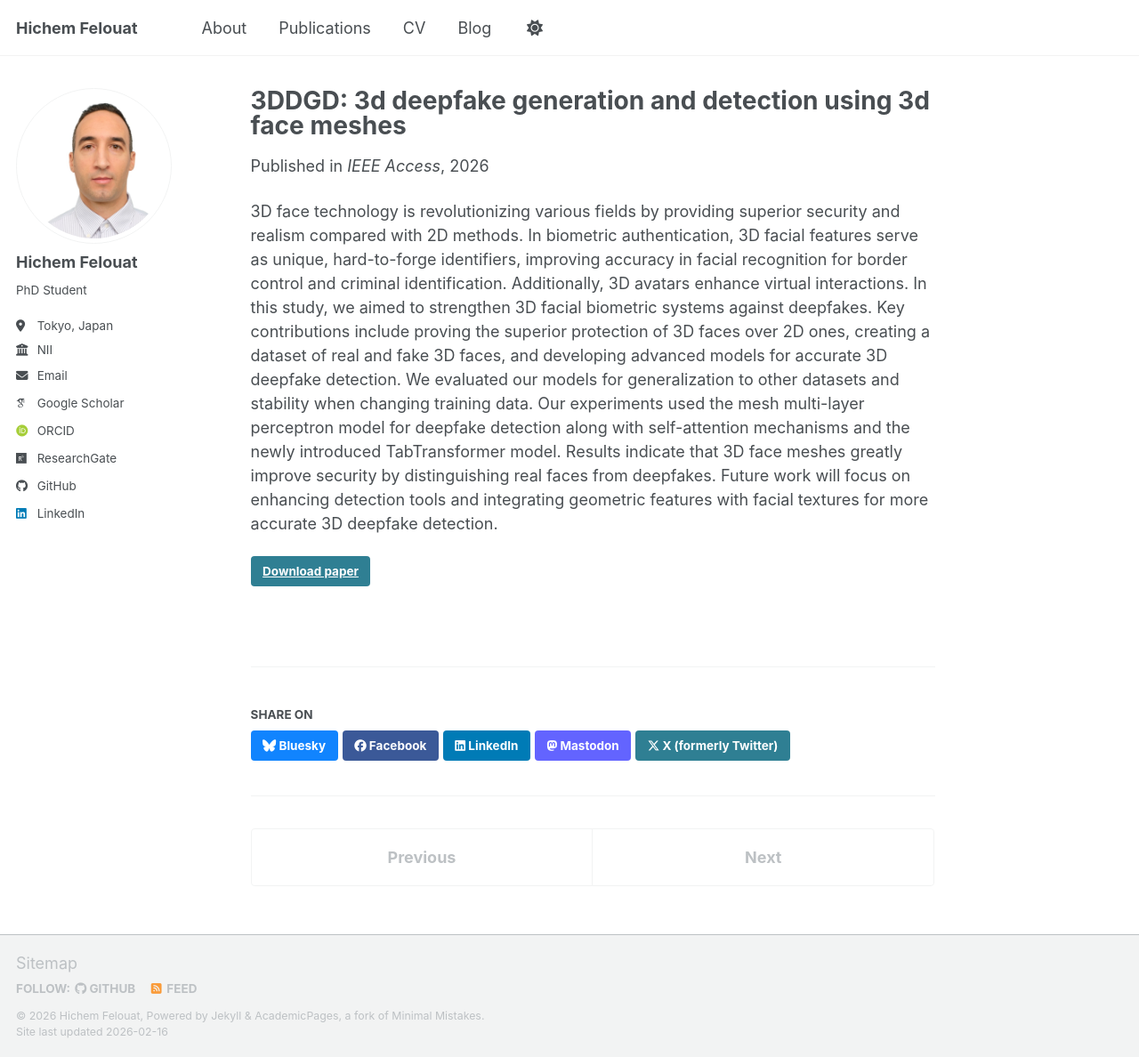
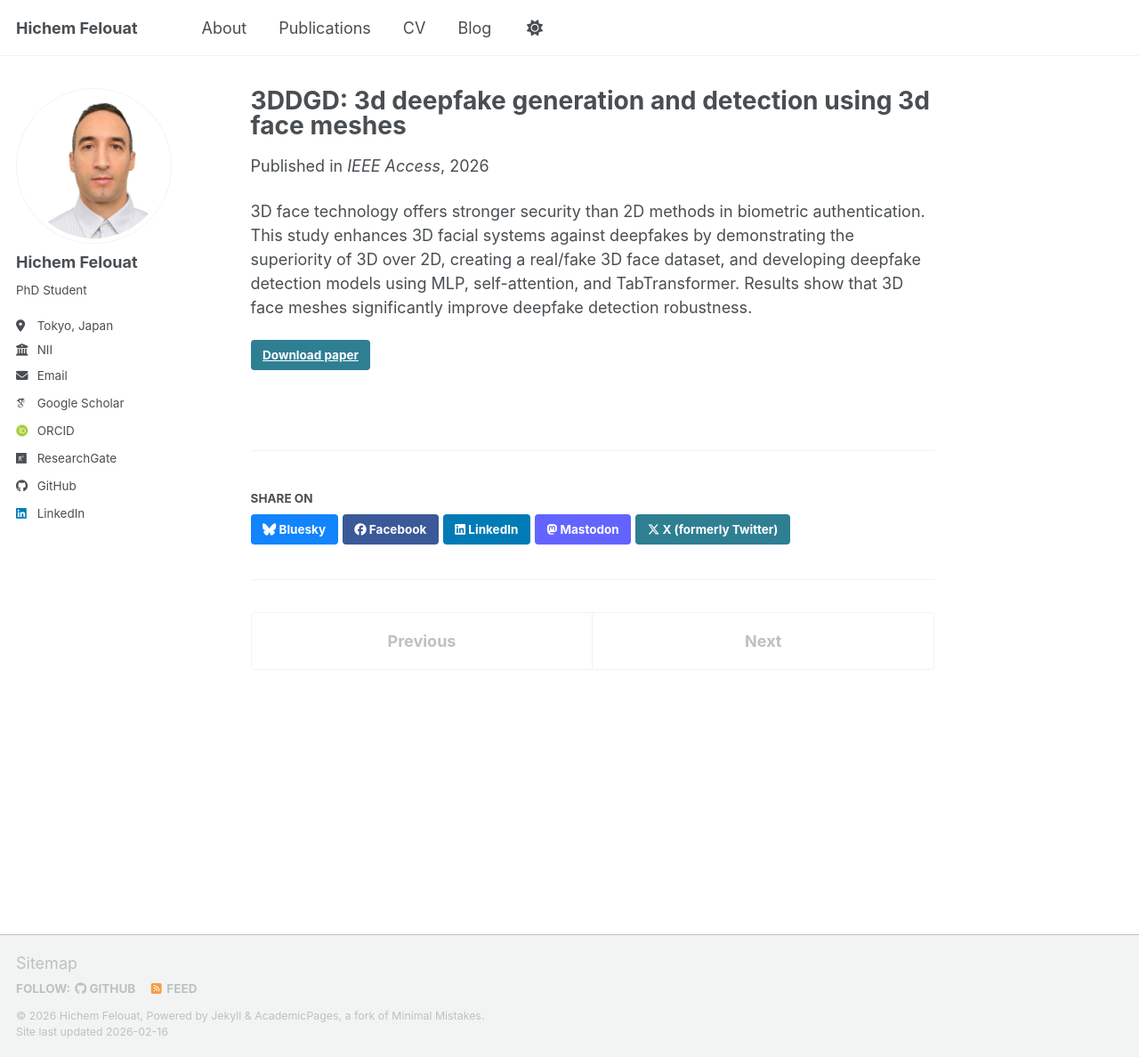
Before and after one commit to hichemfelouat/hichemfelouat.github.io, a Jekyll site: the page built from _publications/2025-01-3ddgd.md, in a window 1280 px wide and 1188 px high. Shown: the whole window at 89% size. Built offline with Jekyll 4.4.1, drawn with Linux system fonts in a browser that asks for light colours; some web fonts are replaced; a script bundle is joined from its source files by our own code; library files that are not in the unit come from our copies.

Commit message:
Update 2025-01-3ddgd.md

```diff
--- a/_publications/2025-01-3ddgd.md
+++ b/_publications/2025-01-3ddgd.md
@@ -7,6 +7,7 @@ date: 2026-01-01
 venue: 'IEEE Access'
 paperurl: '[https://arxiv.org/pdf/2511.19958](https://ieeexplore.ieee.org/abstract/document/11039631/])'
 ---
-3D face technology is revolutionizing various fields by providing superior security and realism compared with 2D methods. In biometric authentication, 3D facial features serve as unique, hard-to-forge identifiers, improving accuracy in facial recognition for border control and criminal identification. Additionally, 3D avatars enhance virtual interactions. In this study, we aimed to strengthen 3D facial biometric systems against deepfakes. Key contributions include proving the superior protection of 3D faces over 2D ones, creating a dataset of real and fake 3D faces, and developing advanced models for accurate 3D deepfake detection. We evaluated our models for generalization to other datasets and stability when changing training data. Our experiments used the mesh multi-layer perceptron model for deepfake detection along with self-attention mechanisms and the newly introduced TabTransformer model. Results indicate that 3D face meshes greatly improve security by distinguishing real faces from deepfakes. Future work will focus on enhancing detection tools and integrating geometric features with facial textures for more accurate 3D deepfake detection.
+
+3D face technology offers stronger security than 2D methods in biometric authentication. This study enhances 3D facial systems against deepfakes by demonstrating the superiority of 3D over 2D, creating a real/fake 3D face dataset, and developing deepfake detection models using MLP, self-attention, and TabTransformer. Results show that 3D face meshes significantly improve deepfake detection robustness.
 
 [Download paper]([https://arxiv.org/pdf/2511.19958](https://ieeexplore.ieee.org/abstract/document/11039631/)){: .btn .btn--primary}
```
